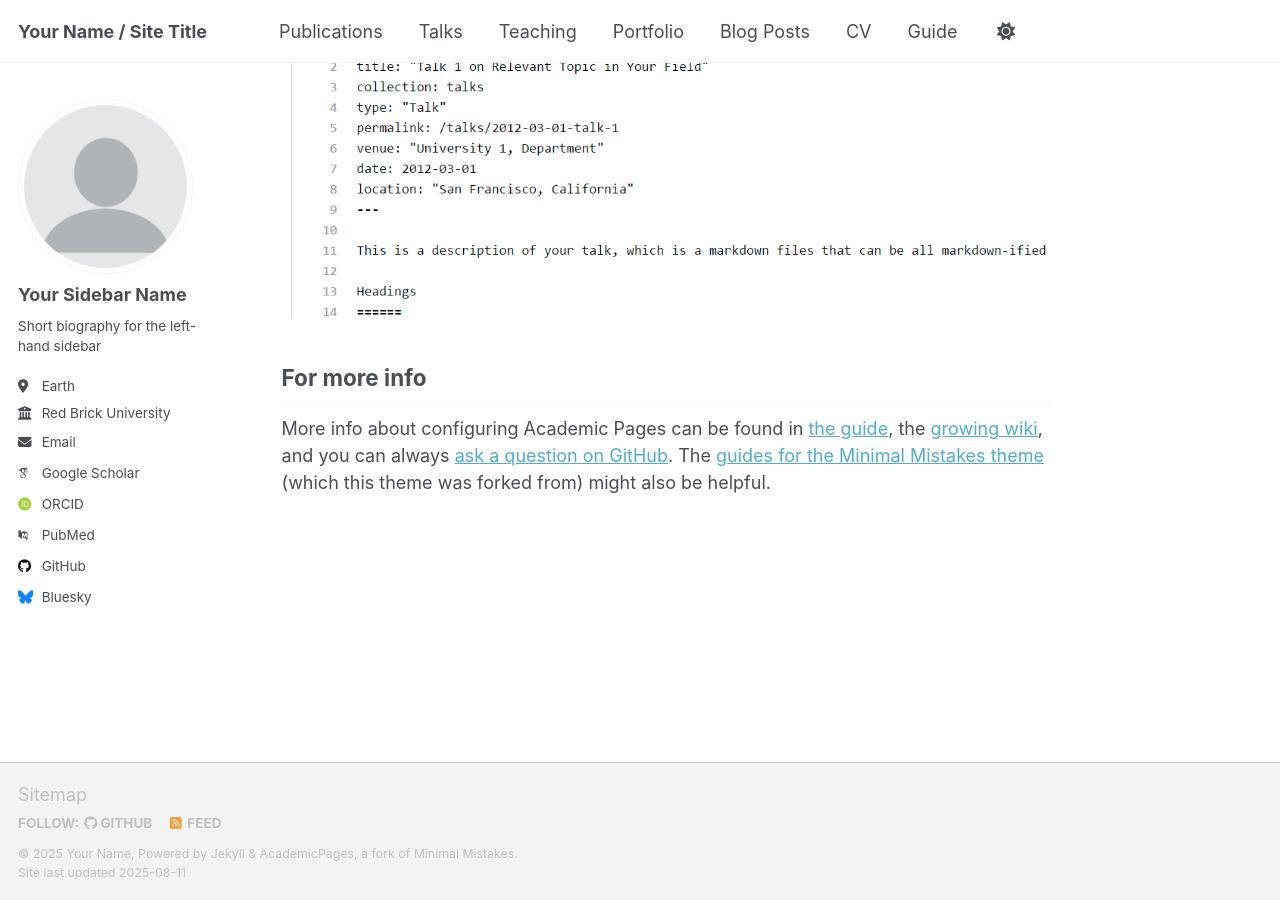
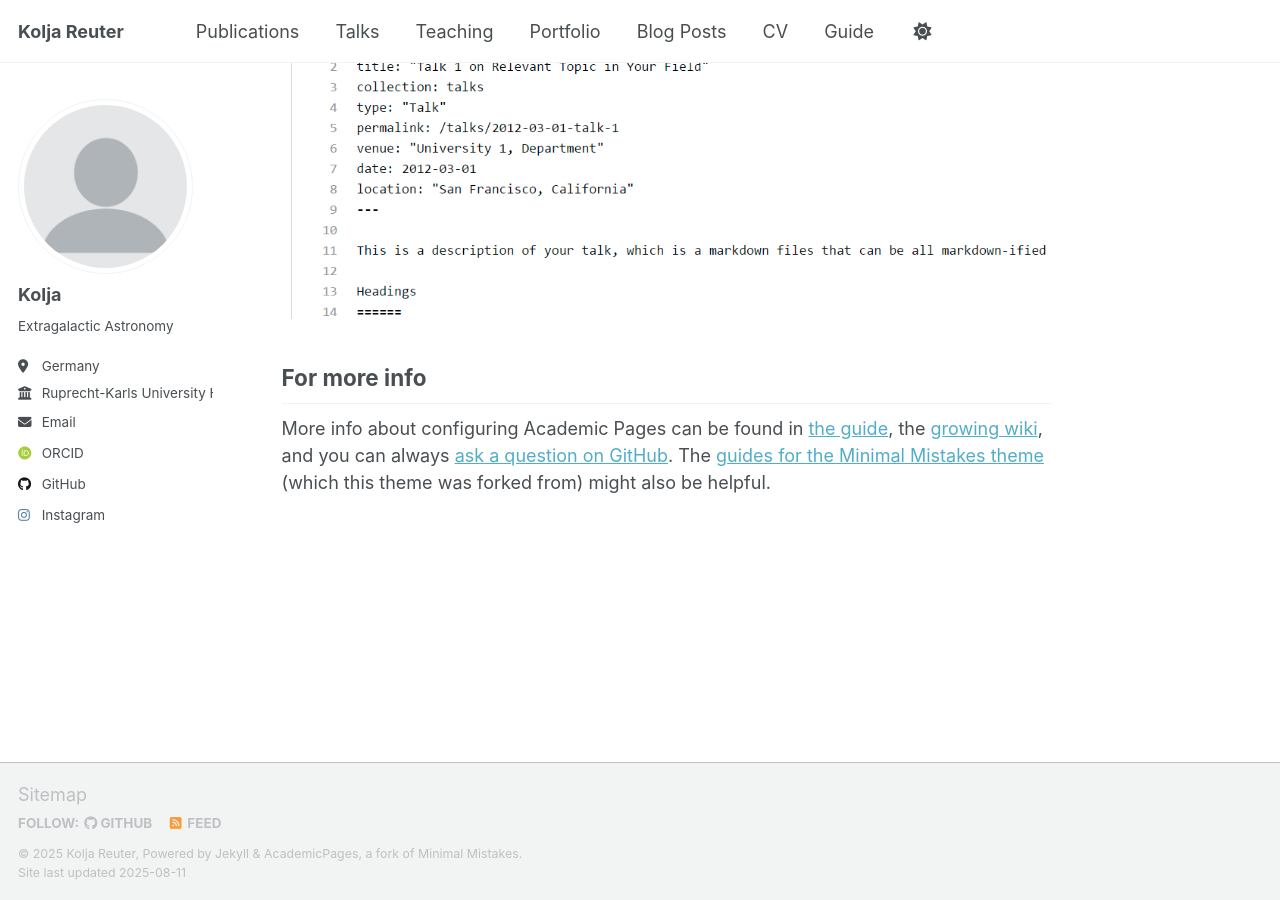
Before and after one commit to koljareuter/Website, a Jekyll site: the page built from _pages/about.md, in a window 1280 px wide and 900 px high, scrolled down 2880 px. Built offline with Jekyll 4.4.1, drawn with Linux system fonts in a browser that asks for light colours; some web fonts are replaced; a script that is not in the unit is left out.

Commit message:
Update _config.yml

```diff
--- a/_config.yml
+++ b/_config.yml
@@ -9,13 +9,13 @@
 # Basic Site Settings
 locale                   : "en-US"
 site_theme               : "default" # Currently available options are "default", "air"
-title                    : "Your Name / Site Title"
+title                    : "Kolja Reuter"
 title_separator          : "-"
-name                     : &name "Your Name"
-description              : &description "personal description"
-url                      : https://academicpages.github.io # the base hostname & protocol for your site e.g. "https://[your GitHub username].github.io" or if you already have some other page hosted on Github then use "https://[your GitHub username].github.io/[Your Repo Name]"
+name                     : &name "Kolja Reuter"
+description              : &description "B.Sc. (Astro-) & Physics"
+url                      : https://koljareuter.github.io # the base hostname & protocol for your site e.g. "https://[your GitHub username].github.io" or if you already have some other page hosted on Github then use "https://[your GitHub username].github.io/[Your Repo Name]"
 baseurl                  : "" # the subpath of your site, e.g. "/blog"
-repository               : "academicpages/academicpages.github.io"
+repository               : "koljareuter/Website.github.io"
 
 # Site Author - The following control what appear as part of the author content on the side bar.
 #               If a field is blank the icon and link will not appear, otherwise it will be shown.
@@ -23,23 +23,23 @@ repository               : "academicpages/academicpages.github.io"
 author:
   # Biographic information
   avatar           : "profile.png"
-  name             : "Your Sidebar Name"
+  name             : "Kolja"
   pronouns         : # example: "she/her"
-  bio              : "Short biography for the left-hand sidebar"
-  location         : "Earth"
-  employer         : "Red Brick University"
+  bio              : "Extragalactic Astronomy"
+  location         : "Germany"
+  employer         : "Ruprecht-Karls University Heidelberg"
   uri              : # URL
-  email            : "none@example.org"
+  email            : "koljareuter.8@gmail.com"
 
   # Academic websites
   academia         : # URL
   arxiv            : # URL - Update with the correct link to your profile
-  googlescholar    : "https://scholar.google.com/citations?user=PS_CX0AAAAAJ"
+  googlescholar    : #"https://scholar.google.com/citations?user=PS_CX0AAAAAJ"
   inspire-hep      : # URL
   impactstory      : # URL
-  orcid            : "http://orcid.org/yourorcidurl"
+  orcid            : "https://orcid.org/0009-0004-7077-8157"
   semantic         : # URL
-  pubmed           : "https://www.ncbi.nlm.nih.gov/pubmed/?term=john+snow"
+  pubmed           : #"https://www.ncbi.nlm.nih.gov/pubmed/?term=john+snow"
   researchgate     : # URL
   scopus           : # URL
 
@@ -47,20 +47,20 @@ author:
   bitbucket        : # Username - Update with your username on the site
   codepen          : # Username
   dribbble         : # Username
-  github           : "academicpages"
+  github           : "https://github.com/koljareuter"
   kaggle           : # Username
   stackoverflow    : # User number or user number and name (i.e., use "1" or "1/jeff-atwood")
 
   # Social media
   artstation       : # Username
-  bluesky          : "bsky.app" # Replace this with you Bluesky username
+  bluesky          : #"bsky.app" # Replace this with you Bluesky username
   facebook         : # Username
   flickr           : # Username
   foursquare       : # Username
   goodreads        : # Username
   google_plus      : # Username
   keybase          : # Username
-  instagram        : # Username
+  instagram        : htttps://www.instagram.com/kolja.reuter # Username
   lastfm           : # Username
   linkedin         : # Username
   mastodon         : # URL
@@ -133,8 +133,8 @@ yandex_site_verification :
 
 
 # Social Sharing
-twitter:
-  username               : &twitter
+instagram:
+  username               : &htttps://www.instagram.com/kolja.reuter
 facebook:
   username               :
   app_id                 :
```
